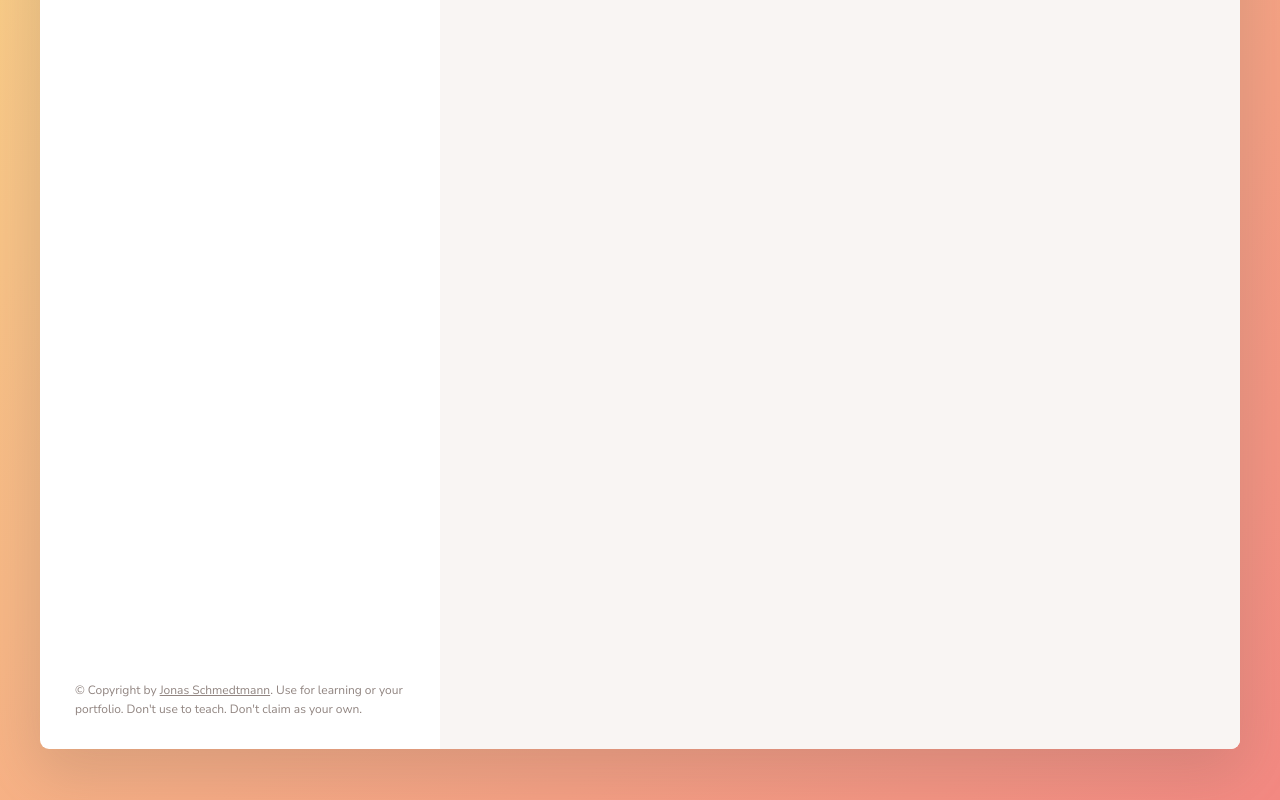
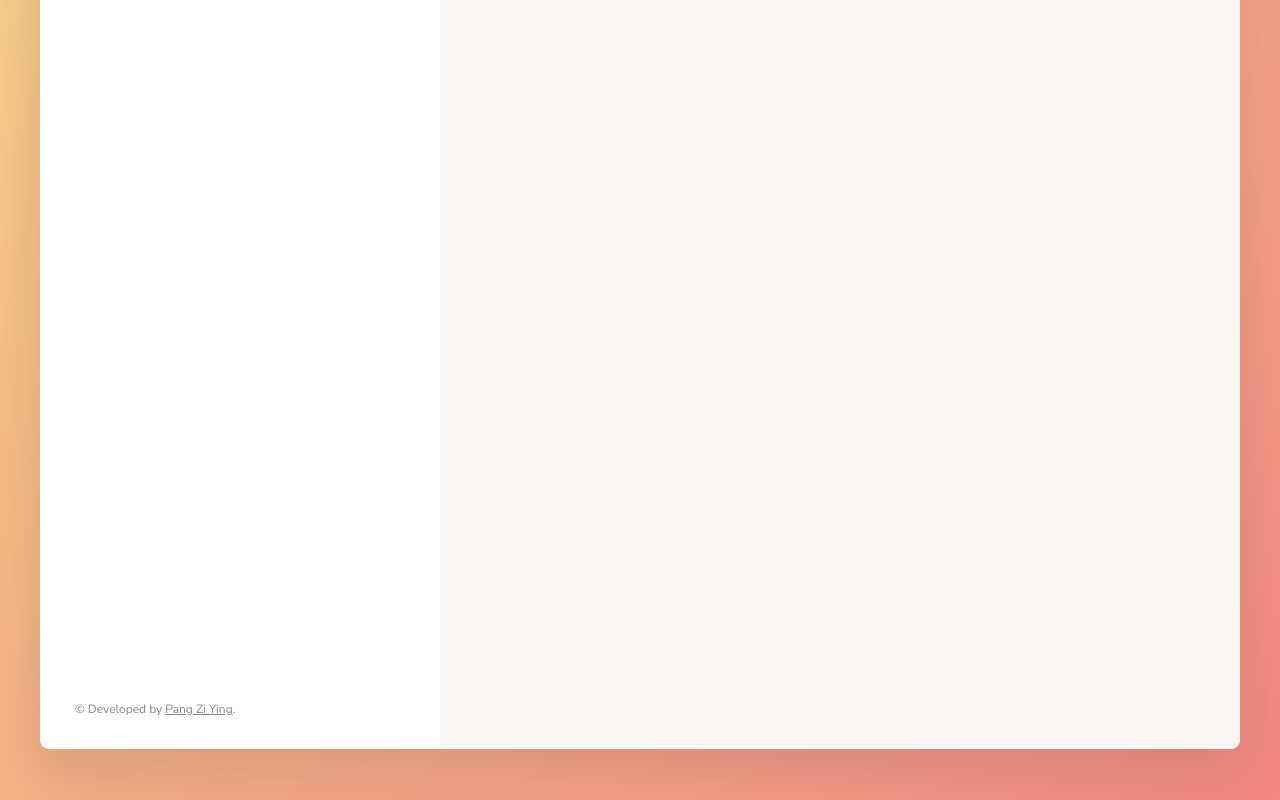
Before and after one commit to Pangday/Forkify-Project, a website built with Parcel: page index.html in a window 1280 px wide. Shown: the part 472-1272 px from the top of the page. Built offline with nearby package versions, Linux system fonts and the light colour scheme.

Commit message:
Update index.html

```diff
--- a/index.html
+++ b/index.html
@@ -122,14 +122,13 @@
         </div>
 
         <p class="copyright">
-          &copy; Copyright by
+          &copy; Developed by
           <a
             class="twitter-link"
             target="_blank"
-            href="https://twitter.com/jonasschmedtman"
-            >Jonas Schmedtmann</a
-          >. Use for learning or your portfolio. Don't use to teach. Don't claim
-          as your own.
+            href="https://www.linkedin.com/in/pang-zi-ying/"
+            >Pang Zi Ying</a
+          >.
         </p>
       </div>
 
```
